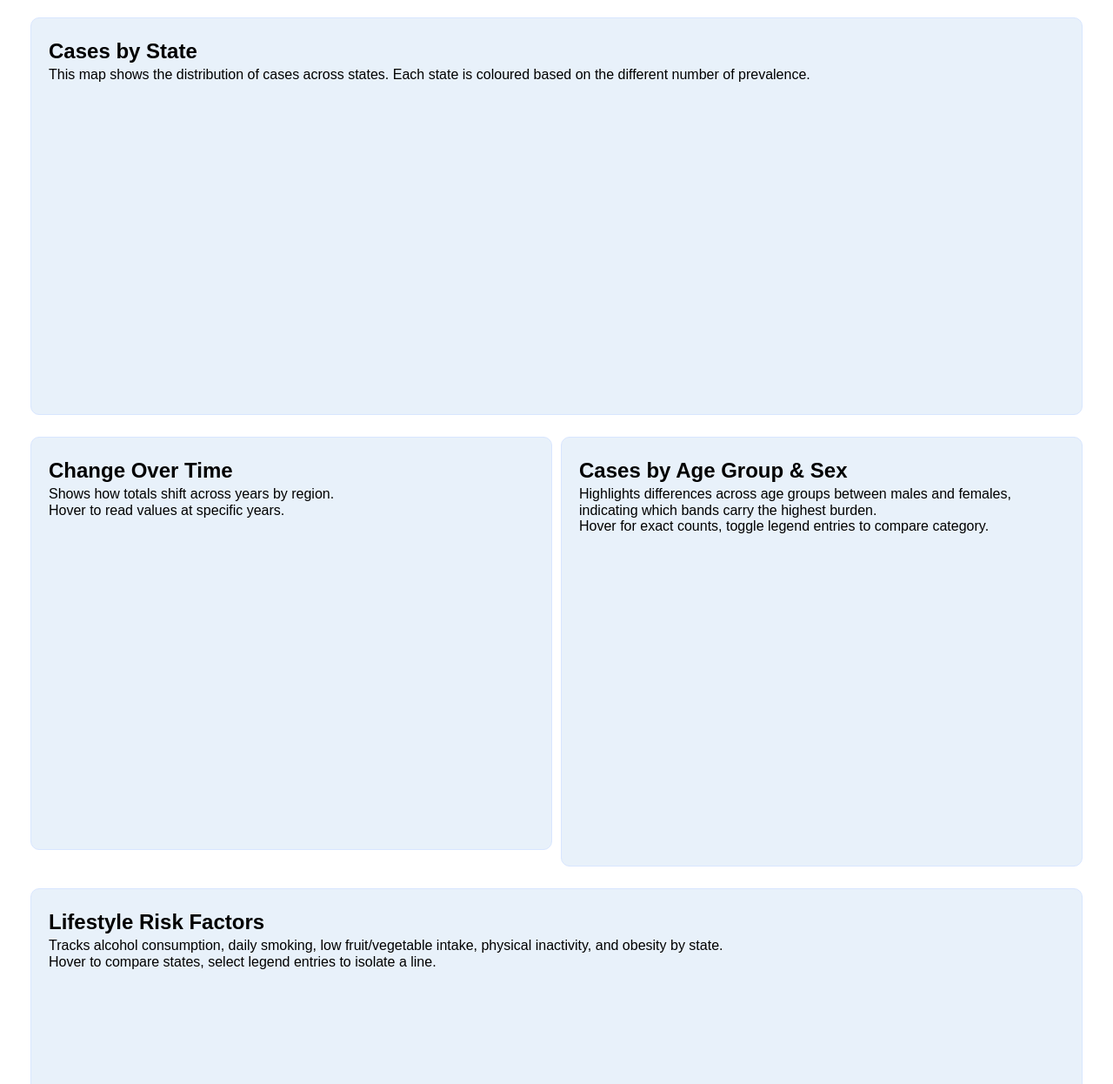
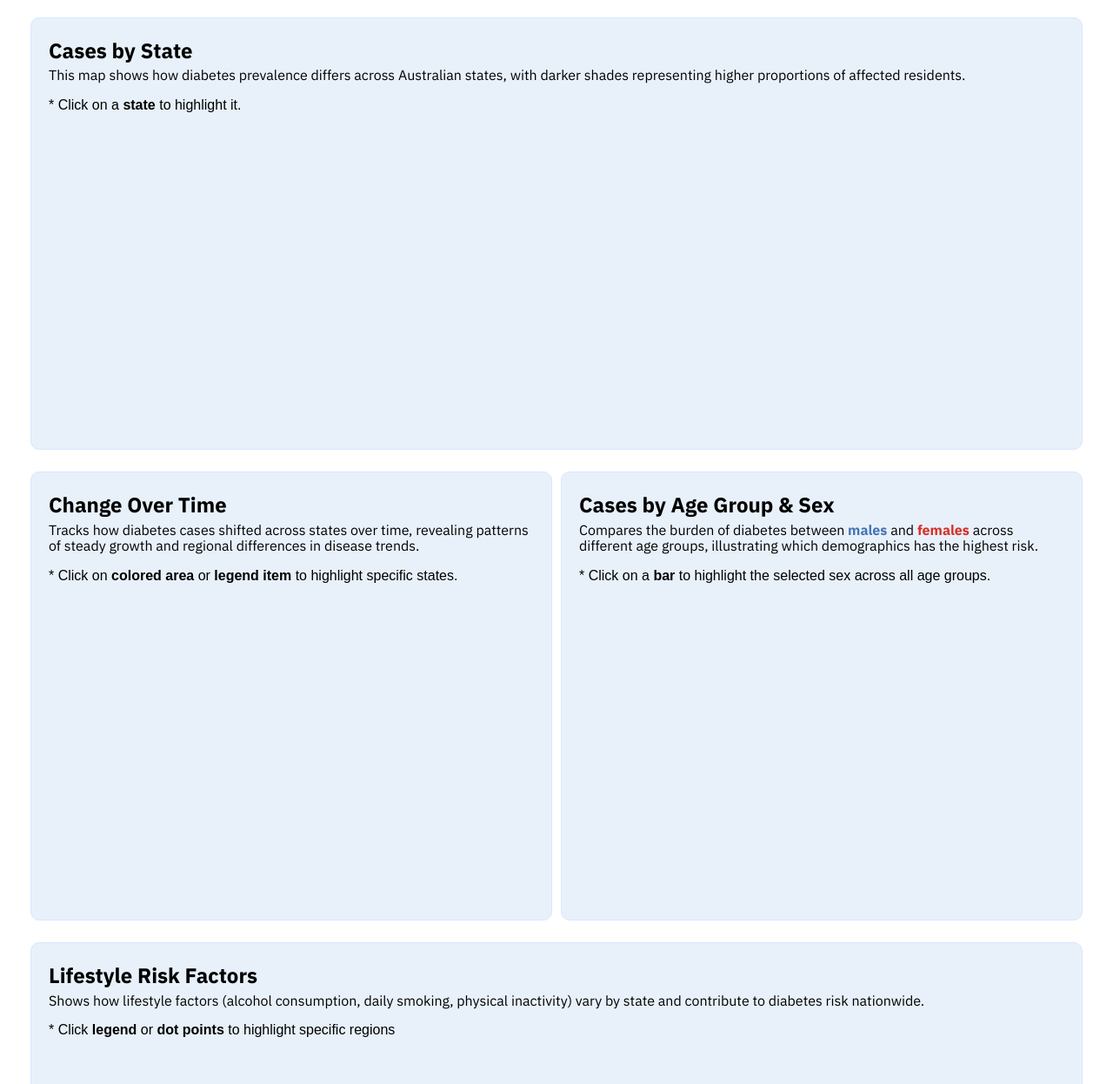
Before and after one commit to christyevelyn/FIT3179-A2, a plain HTML site: page index.html in a window 1280 px wide. Shown: the part 214-1460 px from the top of the page at 87% size. Drawn offline with nearby package versions, Linux system fonts and the light colour scheme; a script that the page names is missing.

Commit message:
Changed chart descriptions

```diff
--- a/index.html
+++ b/index.html
@@ -9,6 +9,9 @@
     <link rel="stylesheet" href="https://unpkg.com/purecss@2.0.3/build/pure-min.css"
     integrity="sha384-cg6SkqEOCV1NbJoCu11+bm0NvBRc8IYLRGXkmNrqUBfTjmMYwNKPWBTIKyw9mHNJ" crossorigin="anonymous">
     <meta name="viewport" content="width=device-width, initial-scale=1">
+
+    <!-- Google Font -->
+    <link href="https://fonts.googleapis.com/css2?family=IBM+Plex+Sans:ital,wght@0,100..700;1,100..700&display=swap" rel="stylesheet">
 
     <link rel="stylesheet" type="text/css" href="css/styles.css" media="all">
 </head>
@@ -28,9 +31,9 @@
                 <section class="card">
                     <h2>Cases by State</h2>
                     <p class="caption">
-                        This map shows the distribution of cases across states.
-                        Each state is coloured based on the different number of prevalence.
+                        This map shows how diabetes prevalence differs across Australian states, with darker shades representing higher proportions of affected residents.
                     </p>
+                    <p class="note">* Click on a <b>state</b> to highlight it.</p>
                     <div id="choropleth" class="vis-container"></div>
                 </section>
             </div>
@@ -41,9 +44,9 @@
                 <section class="card">
                     <h2>Change Over Time</h2>
                     <p class="caption">
-                        Shows how totals shift across years by region.
-                        <br>Hover to read values at specific years.
+                        Tracks how diabetes cases shifted across states over time, revealing patterns of steady growth and regional differences in disease trends.
                     </p>
+                    <p class="note">* Click on <b>colored area</b> or <b>legend item</b> to highlight specific states.</p>
                     <div id="streamgraph" class="vis-container"></div>
                 </section>
             </div>
@@ -52,10 +55,9 @@
                 <section class="card">
                     <h2>Cases by Age Group & Sex</h2>
                     <p class="caption">
-                        Highlights differences across age groups between males and females, indicating which bands carry the highest burden.
-                        <br>Hover for exact counts, toggle legend entries to compare category.
-
+                        Compares the burden of diabetes between <span style="color:#4575b4; font-weight: 700;">males</span> and <span style="color: #d73027; font-weight: 700;">females</span> across different age groups, illustrating which demographics has the highest risk.
                     </p>
+                    <p class="note">* Click on a <b>bar</b> to highlight the selected sex across all age groups.</p>
                     <div id="groupBar" class="vis-container"></div>
                 </section>
             </div>
@@ -66,9 +68,9 @@
                 <section class="card">
                     <h2>Lifestyle Risk Factors</h2>
                     <p class="caption">
-                        Tracks alcohol consumption, daily smoking, low fruit/vegetable intake, physical inactivity, and obesity by state.
-                        <br>Hover to compare states, select legend entries to isolate a line.
+                        Shows how lifestyle factors (alcohol consumption, daily smoking, physical inactivity) vary by state and contribute to diabetes risk nationwide.
                     </p>
+                    <p class="note">* Click <b>legend</b> or <b>dot points</b> to highlight specific regions</p>
                     <div id="line" class="vis-container"></div>
                 </section>
             </div>
@@ -79,9 +81,9 @@
                 <section class="card">
                     <h2>Complications by Diabetes Types</h2>
                     <p class="caption">
-                        Complications differ between Type 1 and Type 2 diabetes.
-
+                        Explores major health complications associated with Type 1 and Type 2 diabetes, such as circulatory, kidney, and eye conditions, visualising their number of cases.
                     </p>
+                    <p class="note">* Use the <b>dropdown menus</b> below to filter by complication type, age group, or sex</p>
                     <div id="bubble" class="vis-container"></div>
                 </section>
             </div>
@@ -112,9 +114,10 @@
         // Access the Vega view instance (https://vega.github.io/vega/docs/api/view/) as result.view
         }).catch(console.error);
 
-        vegaEmbed('#bubble', bubble, { "actions": false }).then(function (result) {
+        vegaEmbed('#bubble', bubble, { "actions": false, renderer:'svg' }).then(function (result) {
         // Access the Vega view instance (https://vega.github.io/vega/docs/api/view/) as result.view
         }).catch(console.error);
+
 
     </script>
 </body>
```
